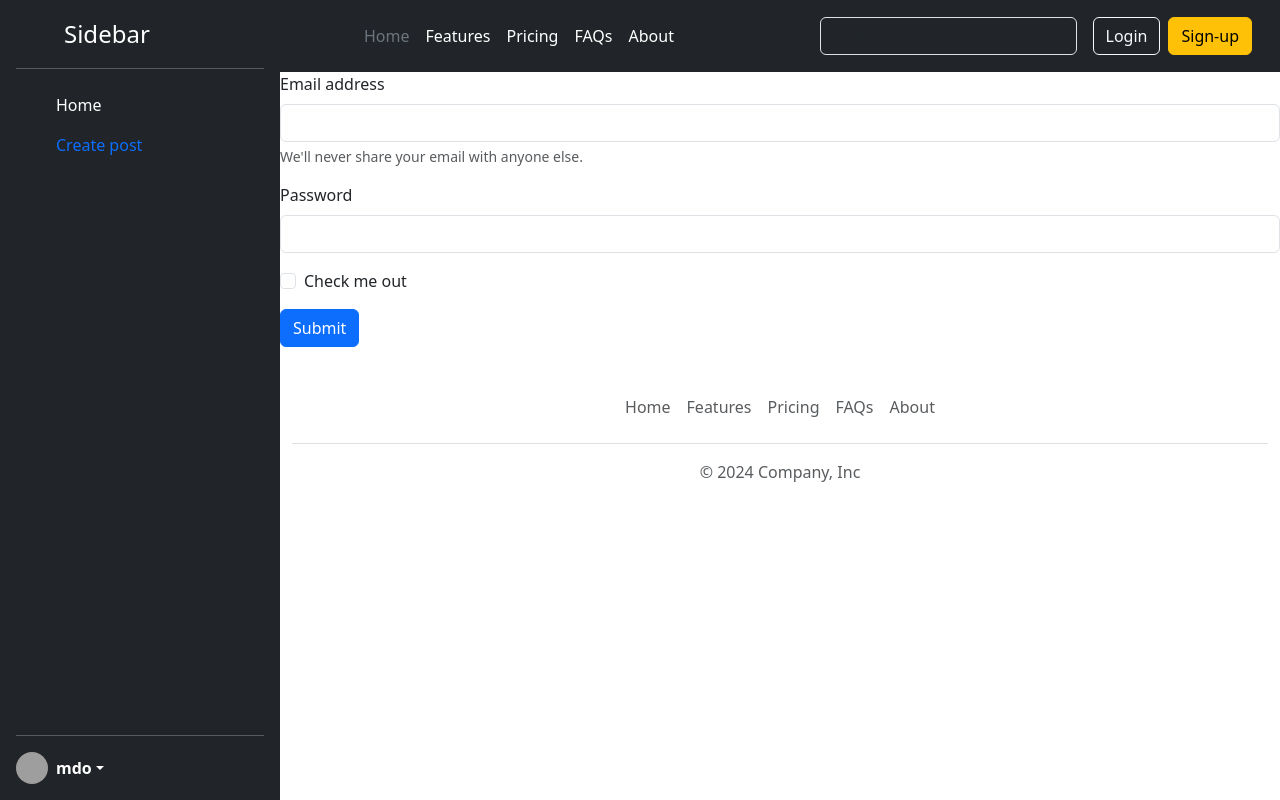
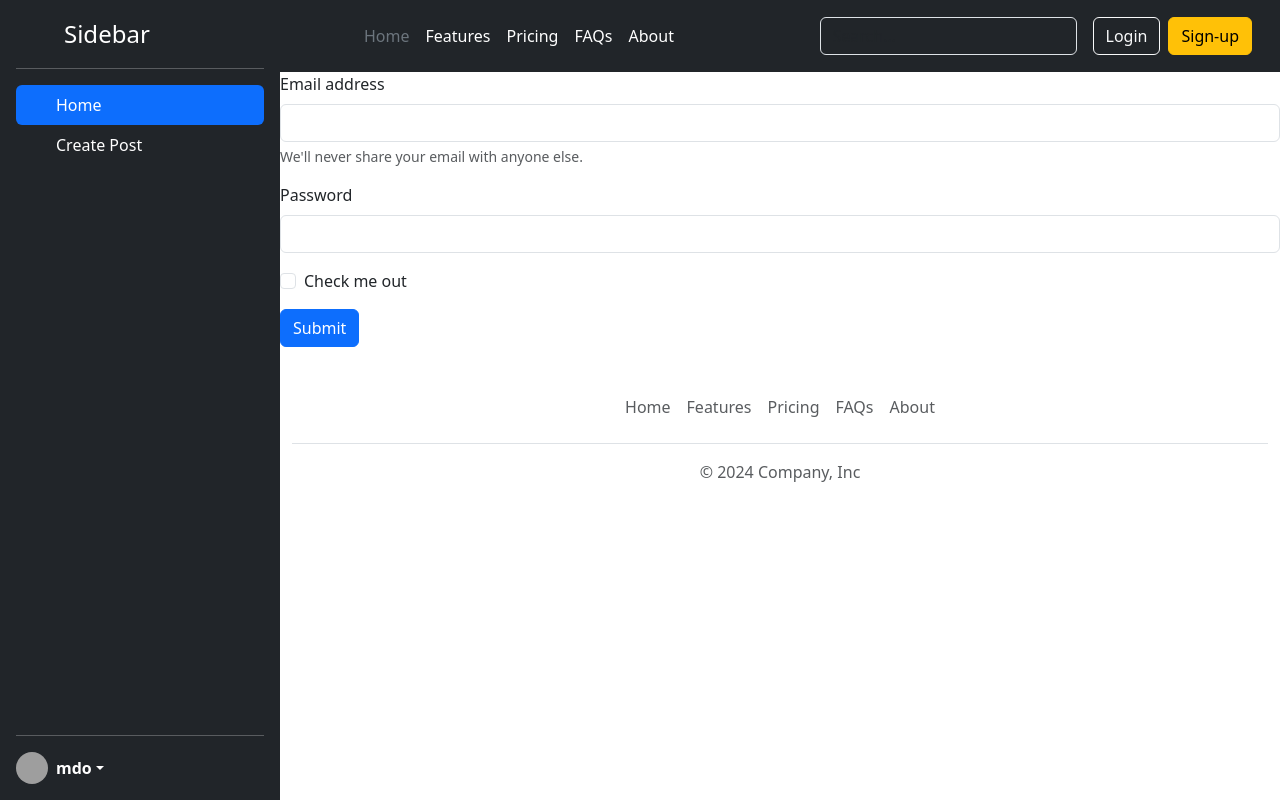
Before and after one commit to dg-codingbapunu/social-media-App, a React (Vite) app in the folder social/: page / in a window 1280 px wide. Built offline with nearby package versions, Linux system fonts and the light colour scheme; grey boxes are pictures that could not be loaded.

Commit message:
commit in sidebar

```diff
--- a/social/src/App.jsx
+++ b/social/src/App.jsx
@@ -8,13 +8,13 @@ import PostList from "./components/PostList";
 import { useState } from "react";
 
 function App() {
-  const [selectedTab, setSelectedTab] = useState("Hpme");
+  const [selectedTab, setSelectedTab] = useState("Home");
   return (
     <div className="app-container">
       <Sidebar selectedTab={selectedTab}></Sidebar>
       <div className="content">
         <Header></Header>
-        {selectedTab === "Home" ? (
+        {selectedTab === " Home" ? (
           <PostList></PostList>
         ) : (
           <CreatePost></CreatePost>
--- a/social/src/components/Sidebar.jsx
+++ b/social/src/components/Sidebar.jsx
@@ -30,14 +30,14 @@ const Sidebar = ({ selectedTab }) => {
         <li>
           <a
             href="#"
-            class={`nav-link text-white${
+            class={`nav-link text-white ${
               selectedTab === "Create Post" && "active"
-            }`}
+            } `}
           >
             <svg class="bi pe-none me-2" width="16" height="16">
               <use xlinkHref="#speedometer2"></use>
             </svg>
-            Create post
+            Create Post
           </a>
         </li>
       </ul>
```
